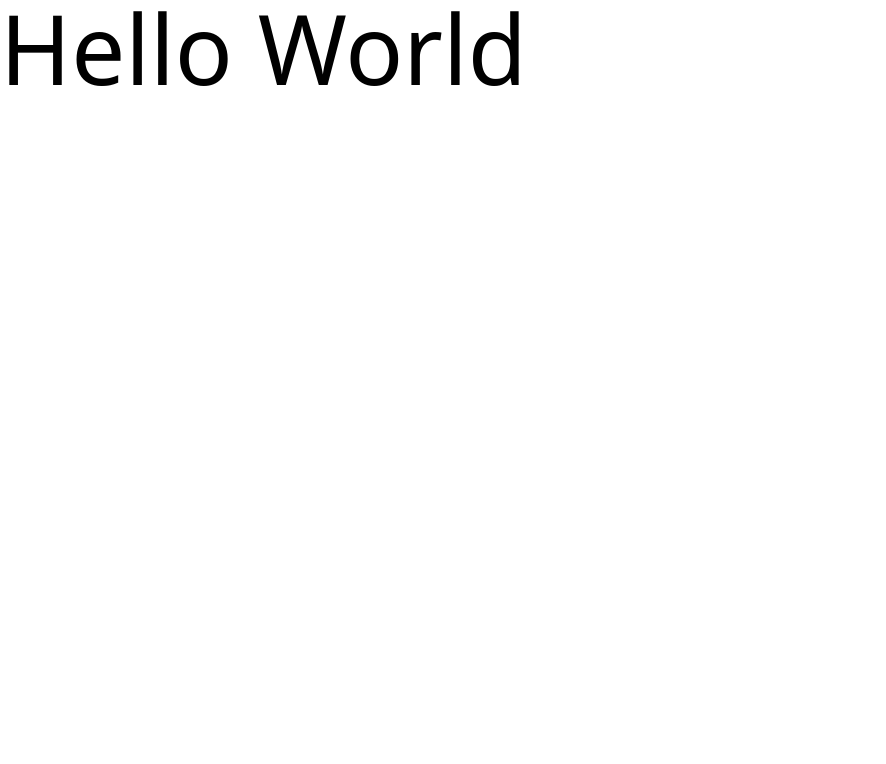
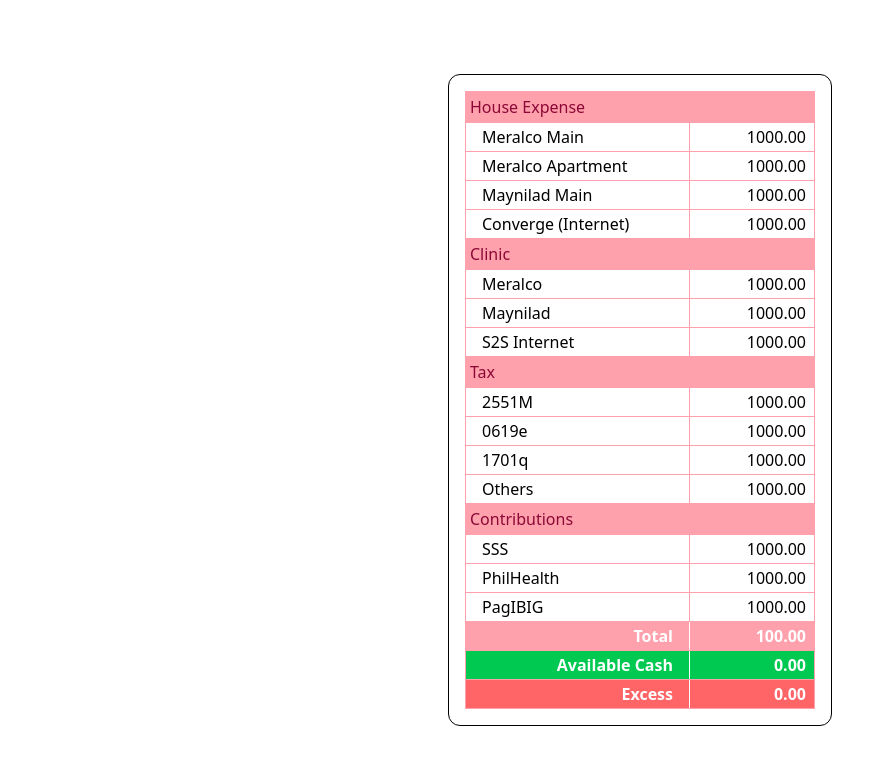
Before and after one commit to djkier/consolidated-dues-tracker, a React (Vite) app: page / in a window 1280 px wide. Shown: the top 764 px of the page, without its empty margins (0-886 px from the left). Built offline with nearby package versions, Linux system fonts and the light colour scheme.

Commit message:
Add mock table to be use in the app

```diff
--- a/src/App.jsx
+++ b/src/App.jsx
@@ -1,8 +1,11 @@
+import MainTable from "./components/MainTable"
+
 function App() {
 
   return (
-    <div>
-      <h1 className="text-8xl">Hello World</h1>
+    <div className="flex flex-col justify-center items-center h-screen">
+
+      <MainTable />
     </div>
   )
 }
--- /dev/null
+++ b/src/components/MainTable.jsx
@@ -0,0 +1,67 @@
+const CATEGORY_AND_ITEMS = {
+    "House Expense": ["Meralco Main", "Meralco Apartment", "Maynilad Main", "Converge (Internet)"],
+    "Clinic": ["Meralco", "Maynilad", "S2S Internet"],
+    "Tax": ["2551M", "0619e", "1701q", "Others"],
+    "Contributions": ["SSS", "PhilHealth", "PagIBIG"]
+}
+
+
+
+export default function MainTable() {
+    return (
+        <div className="border w-sm p-4 rounded-xl">
+            {Object.keys(CATEGORY_AND_ITEMS).map(key => {
+                return (
+                    <Category type={key} key={key}>
+
+                        {CATEGORY_AND_ITEMS[key].map((item, i)=> {
+                            return (
+                                <ExpenseRow key={item} description={item} amount="1000" lastOfType={i === CATEGORY_AND_ITEMS[key].length - 1} />
+                            );
+                        })}
+                    </Category>
+
+                );
+            })}
+            <Summary />
+
+        </div>
+    );
+}
+
+function ExpenseRow({ description, amount, lastOfType, customRowStyle, customDescStyle }) {
+    const newCustomDescStyle = customDescStyle ? customDescStyle : `border-rose-300`;
+    const newCustomRowStyle = customRowStyle ? customRowStyle : '';
+    const borderOfNoneLastType = !lastOfType ? `border-b border-rose-300` : '';
+    return (
+        <div className={`${borderOfNoneLastType} ${newCustomRowStyle} flex justify-between pl-4 pr-2 `}>
+            <dt className={`${newCustomDescStyle} border-r-1 w-[13rem] py-[2px]`}>{description}</dt>
+            <dd className="py-[2px]">{Number(amount).toFixed(2)}</dd>
+        </div>
+    );
+}
+
+function Category({ children, type }) {
+    return (
+        <section className="border-x border-rose-300">
+            <h2 className="bg-rose-300 text-rose-900 p-1">{type}</h2>
+            <dl>
+                {children}
+
+            </dl>
+        </section>
+    );
+}
+
+function Summary() {
+    const customDecsriptionStyle = "border-white text-right pr-4";
+    return (
+        <section className="border-x border-t border-rose-300">
+            <dl className="text-white font-bold">
+                <ExpenseRow description="Total" amount="100" customRowStyle="bg-rose-300" customDescStyle={customDecsriptionStyle} />
+                <ExpenseRow description="Available Cash" amount="0" customRowStyle="bg-green-500" customDescStyle={customDecsriptionStyle}/>
+                <ExpenseRow description="Excess" amount="0" customRowStyle="bg-red-400" customDescStyle={customDecsriptionStyle}/>
+            </dl>
+        </section>
+    );
+}
```
